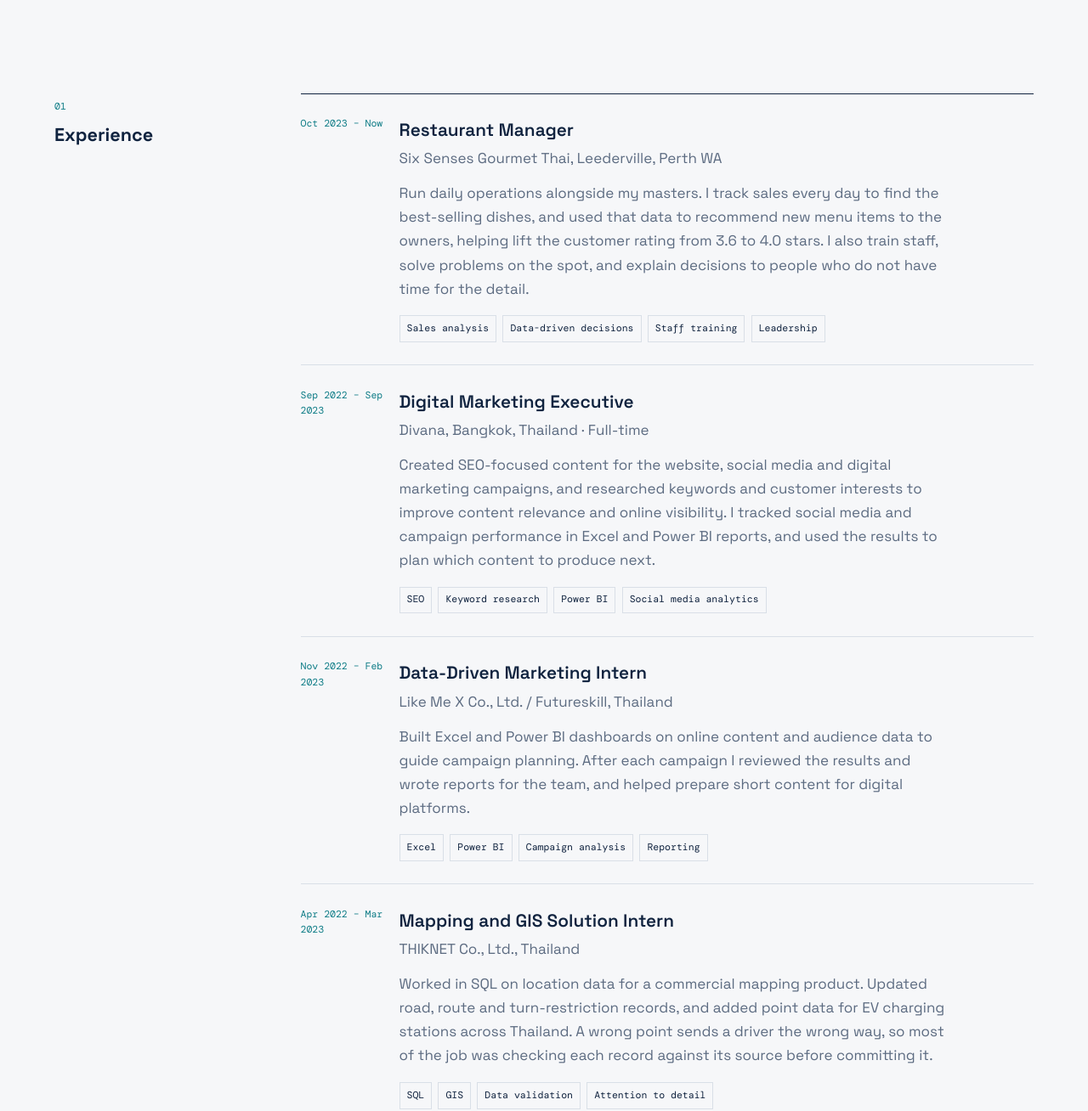
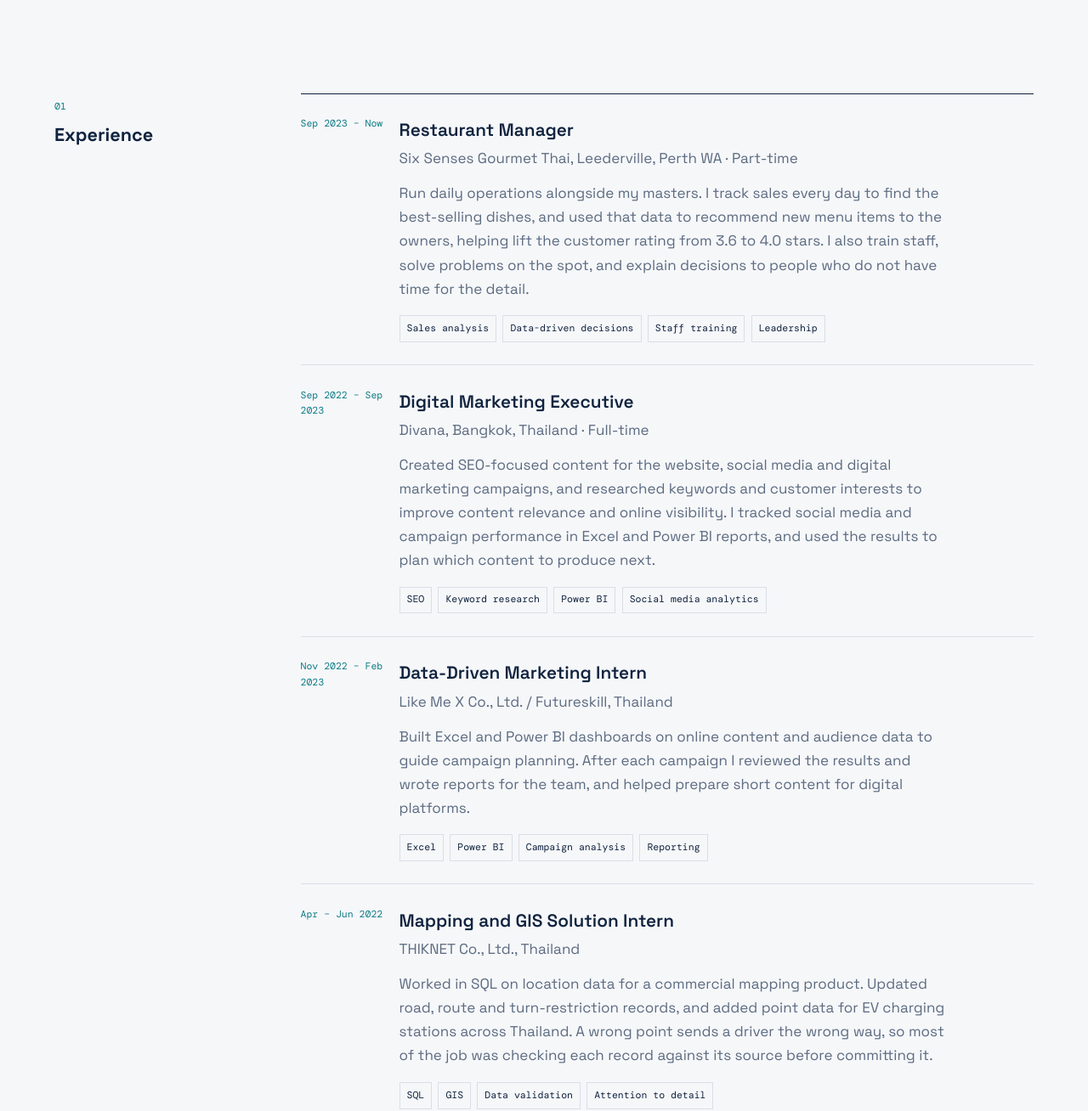
Before and after one commit to Yarida-nes/Yarida-CV, a plain HTML site: page index.html in a window 1280 px wide. Shown: the part 1060-2368 px from the top of the page at 85% size. Drawn offline with nearby package versions, Linux system fonts and the light colour scheme.

Commit message:
Match experience dates to LinkedIn

```diff
--- a/index.html
+++ b/index.html
@@ -127,10 +127,10 @@
           <div class="section-label"><span>01</span><h2 id="experience-title">Experience</h2></div>
           <div class="timeline">
             <article class="timeline-item">
-              <div class="timeline-date">Oct 2023 – Now</div>
+              <div class="timeline-date">Sep 2023 – Now</div>
               <div>
                 <p class="role">Restaurant Manager</p>
-                <p class="company">Six Senses Gourmet Thai, Leederville, Perth WA</p>
+                <p class="company">Six Senses Gourmet Thai, Leederville, Perth WA &middot; Part-time</p>
                 <p class="description">Run daily operations alongside my masters. I track sales every day to find the best-selling dishes, and used that data to recommend new menu items to the owners, helping lift the customer rating from 3.6 to 4.0 stars. I also train staff, solve problems on the spot, and explain decisions to people who do not have time for the detail.</p>
                 <ul class="tags" aria-label="Skills used"><li>Sales analysis</li><li>Data-driven decisions</li><li>Staff training</li><li>Leadership</li></ul>
               </div>
@@ -154,7 +154,7 @@
               </div>
             </article>
             <article class="timeline-item">
-              <div class="timeline-date">Apr 2022 – Mar 2023</div>
+              <div class="timeline-date">Apr – Jun 2022</div>
               <div>
                 <p class="role">Mapping and GIS Solution Intern</p>
                 <p class="company">THIKNET Co., Ltd., Thailand</p>
```
